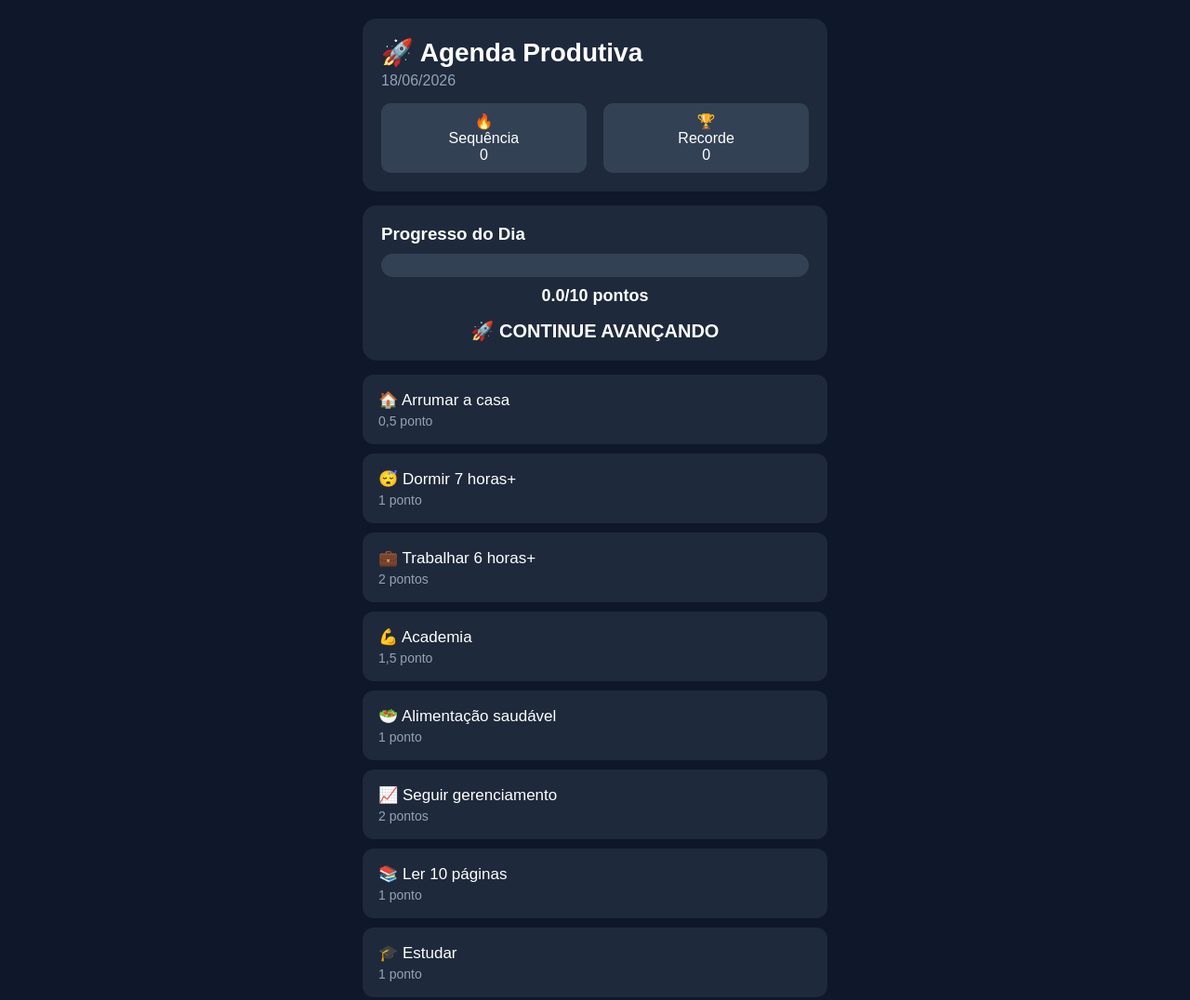
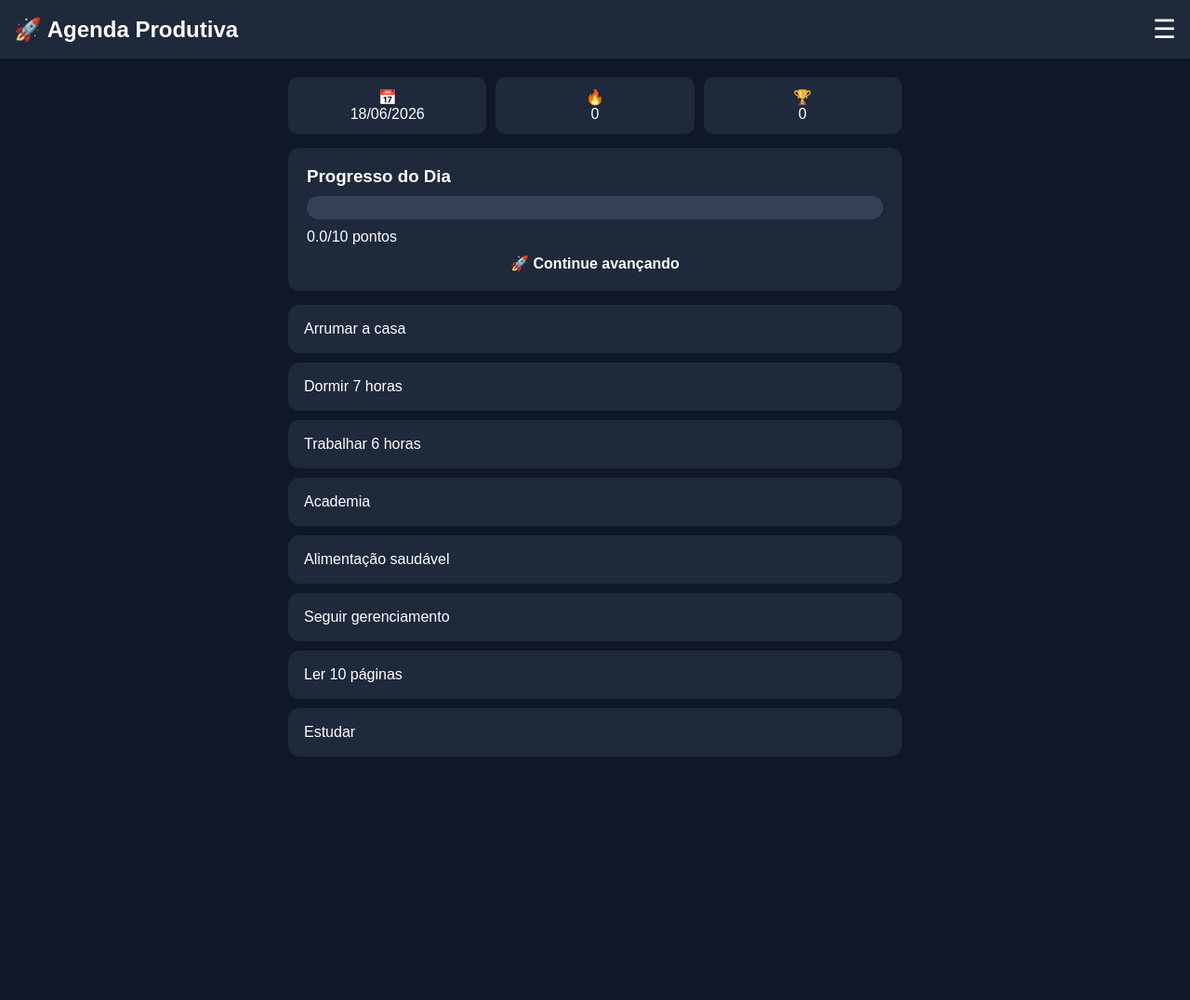
Before and after one commit to joseluizbelavista95-code/agenda-do-dia, a plain HTML site: page index.html in a window 1280 px wide. Shown: the top 1076 px of the page at 93% size. After the commit the page ends 844 px from the top, so only its background shows below. Drawn offline with Linux system fonts and the light colour scheme.

Commit message:
Update index.html

```diff
--- a/index.html
+++ b/index.html
@@ -4,371 +4,255 @@
 <meta charset="UTF-8">
 <meta name="viewport" content="width=device-width, initial-scale=1.0">
 <title>Agenda Produtiva</title>
-
 <style>
-
-*{
-margin:0;
-padding:0;
-box-sizing:border-box;
-font-family:Arial, Helvetica, sans-serif;
-}
-
-body{
-background:#0f172a;
-color:white;
-padding:20px;
-}
-
-.container{
-max-width:500px;
-margin:auto;
-}
-
-.header{
-background:#1e293b;
-padding:20px;
-border-radius:15px;
-margin-bottom:15px;
-}
-
-h1{
-font-size:28px;
-margin-bottom:5px;
-}
-
-.date{
-color:#94a3b8;
-}
-
-.stats{
-display:flex;
-justify-content:space-between;
-margin-top:15px;
-}
-
-.stat-box{
-background:#334155;
-padding:10px;
-border-radius:10px;
-width:48%;
-text-align:center;
-}
-
-.progress-card{
-background:#1e293b;
-padding:20px;
-border-radius:15px;
-margin-bottom:15px;
-}
-
-.progress-bar{
-height:25px;
-background:#334155;
-border-radius:30px;
-overflow:hidden;
-margin-top:10px;
-}
-
-.progress{
-height:100%;
-width:0%;
-background:#22c55e;
-transition:0.4s;
-}
-
-.progress-text{
-margin-top:10px;
-font-size:18px;
-font-weight:bold;
-text-align:center;
-}
-
-.task{
-background:#1e293b;
-padding:15px;
-border-radius:12px;
-margin-bottom:10px;
-cursor:pointer;
-transition:.3s;
-border:2px solid transparent;
-}
-
-.task:hover{
-border-color:#3b82f6;
-}
-
-.task.completed{
-background:#14532d;
-border-color:#22c55e;
-}
-
-.task-title{
-font-size:17px;
-}
-
-.task-points{
-color:#94a3b8;
-font-size:14px;
-margin-top:4px;
-}
-
-.status{
-text-align:center;
-font-size:20px;
-margin-top:15px;
-font-weight:bold;
-}
-
-.footer{
-margin-top:20px;
-text-align:center;
-color:#94a3b8;
-}
-
+*{margin:0;padding:0;box-sizing:border-box;font-family:Arial,sans-serif}
+body{background:#0f172a;color:#fff}
+header{background:#1e293b;padding:15px;display:flex;justify-content:space-between;align-items:center}
+.menu-btn{font-size:28px;cursor:pointer}
+.container{max-width:700px;margin:auto;padding:20px}
+.stats{display:flex;gap:10px;margin-bottom:15px}
+.stat-box{flex:1;background:#1e293b;padding:12px;border-radius:10px;text-align:center}
+.progress-card,.task{background:#1e293b;border-radius:12px}
+.progress-card{padding:20px;margin-bottom:15px}
+.progress-bar{height:25px;background:#334155;border-radius:20px;overflow:hidden;margin-top:10px}
+.progress{height:100%;width:0;background:#22c55e;transition:.3s}
+.task{padding:15px;margin-bottom:10px;cursor:pointer;border:2px solid transparent}
+.task.completed{background:#14532d;border-color:#22c55e}
+.status{text-align:center;margin-top:10px;font-weight:bold}
+.sidebar{position:fixed;top:0;left:-360px;width:360px;height:100%;background:#111827;padding:20px;transition:.3s;overflow:auto;z-index:999}
+.sidebar.open{left:0}
+.overlay{position:fixed;inset:0;background:rgba(0,0,0,.5);display:none}
+.overlay.show{display:block}
+input{width:100%;padding:10px;margin:6px 0;border:none;border-radius:6px}
+button{width:100%;padding:10px;border:none;border-radius:6px;cursor:pointer}
+.add-btn{background:#22c55e;color:#fff}
+.activity-item{background:#1f2937;padding:10px;border-radius:8px;margin-top:8px;display:flex;justify-content:space-between;align-items:center}
+.delete-btn{background:#dc2626;color:#fff;width:auto;padding:5px 10px}
+.info{background:#1e293b;padding:10px;border-radius:8px;margin:10px 0;text-align:center}
 </style>
 </head>
+<body>
 
-<body>
+<div id="overlay" class="overlay" onclick="toggleMenu()"></div>
+
+<div id="sidebar" class="sidebar">
+<h2>⚙️ Configurações</h2>
+
+<div class="info">
+Total configurado: <span id="configuredPoints">0</span>/10
+<br>
+Pontos disponíveis: <span id="remainingPoints">0</span>
+</div>
+
+<input id="activityName" placeholder="Nome da atividade">
+<input id="activityPoints" type="number" step="0.5" placeholder="Pontos">
+
+<button class="add-btn" onclick="addActivity()">Adicionar atividade</button>
+
+<hr style="margin:15px 0">
+
+<div id="activityListConfig"></div>
+</div>
+
+<header>
+<h2>🚀 Agenda Produtiva</h2>
+<div class="menu-btn" onclick="toggleMenu()">☰</div>
+</header>
 
 <div class="container">
 
-<div class="header">
-<h1>🚀 Agenda Produtiva</h1>
-<div class="date" id="today"></div>
-
 <div class="stats">
-
-<div class="stat-box">
-🔥
-<br>
-Sequência
-<br>
-<span id="streak">0</span>
-</div>
-
-<div class="stat-box">
-🏆
-<br>
-Recorde
-<br>
-<span id="bestStreak">0</span>
-</div>
-
-</div>
+<div class="stat-box">📅<br><span id="todayDate"></span></div>
+<div class="stat-box">🔥<br><span id="streak">0</span></div>
+<div class="stat-box">🏆<br><span id="record">0</span></div>
 </div>
 
 <div class="progress-card">
-
 <h3>Progresso do Dia</h3>
-
-<div class="progress-bar">
-<div class="progress" id="progressBar"></div>
+<div class="progress-bar"><div id="progressBar" class="progress"></div></div>
+<div style="margin-top:10px"><span id="score">0</span>/10 pontos</div>
+<div id="status" class="status">Comece o dia!</div>
 </div>
 
-<div class="progress-text">
-<span id="score">0</span>/10 pontos
-</div>
-
-<div class="status" id="status">
-Vamos começar!
-</div>
-
-</div>
-
-<div class="task" onclick="toggleTask(0)">
-<div class="task-title">🏠 Arrumar a casa</div>
-<div class="task-points">0,5 ponto</div>
-</div>
-
-<div class="task" onclick="toggleTask(1)">
-<div class="task-title">😴 Dormir 7 horas+</div>
-<div class="task-points">1 ponto</div>
-</div>
-
-<div class="task" onclick="toggleTask(2)">
-<div class="task-title">💼 Trabalhar 6 horas+</div>
-<div class="task-points">2 pontos</div>
-</div>
-
-<div class="task" onclick="toggleTask(3)">
-<div class="task-title">💪 Academia</div>
-<div class="task-points">1,5 ponto</div>
-</div>
-
-<div class="task" onclick="toggleTask(4)">
-<div class="task-title">🥗 Alimentação saudável</div>
-<div class="task-points">1 ponto</div>
-</div>
-
-<div class="task" onclick="toggleTask(5)">
-<div class="task-title">📈 Seguir gerenciamento</div>
-<div class="task-points">2 pontos</div>
-</div>
-
-<div class="task" onclick="toggleTask(6)">
-<div class="task-title">📚 Ler 10 páginas</div>
-<div class="task-points">1 ponto</div>
-</div>
-
-<div class="task" onclick="toggleTask(7)">
-<div class="task-title">🎓 Estudar</div>
-<div class="task-points">1 ponto</div>
-</div>
-
-<div class="footer">
-Meta mínima: 7 pontos ✅<br>
-Meta máxima: 10 pontos 🔥
-</div>
+<div id="tasksContainer"></div>
 
 </div>
 
 <script>
+const META_MINIMA = 7;
+const META_MAXIMA = 10;
 
-const TOTAL = 10;
-
-const tasks = [
-{points:0.5},
-{points:1},
-{points:2},
-{points:1.5},
-{points:1},
-{points:2},
-{points:1},
-{points:1}
+let tasks = JSON.parse(localStorage.getItem("tasks")) || [
+{name:"Arrumar a casa",points:0.5},
+{name:"Dormir 7 horas",points:1},
+{name:"Trabalhar 6 horas",points:2},
+{name:"Academia",points:1.5},
+{name:"Alimentação saudável",points:1},
+{name:"Seguir gerenciamento",points:2},
+{name:"Ler 10 páginas",points:1},
+{name:"Estudar",points:1}
 ];
 
-const today = new Date().toLocaleDateString('pt-BR');
+let completed = JSON.parse(localStorage.getItem("completed")) || [];
 
-document.getElementById('today').innerText = today;
+function toggleMenu(){
+document.getElementById("sidebar").classList.toggle("open");
+document.getElementById("overlay").classList.toggle("show");
+}
 
-function checkNewDay(){
-
-const currentDate = new Date().toDateString();
-const savedDate = localStorage.getItem("savedDate");
+document.getElementById("todayDate").innerText =
+new Date().toLocaleDateString("pt-BR");
 
 let streak = Number(localStorage.getItem("streak")) || 0;
-let bestStreak = Number(localStorage.getItem("bestStreak")) || 0;
+let record = Number(localStorage.getItem("record")) || 0;
 
-if(savedDate && savedDate !== currentDate){
+const currentDay = new Date().toDateString();
+const lastDay = localStorage.getItem("savedDay");
 
-const yesterdayPoints =
-Number(localStorage.getItem("lastScore")) || 0;
+if(lastDay && lastDay !== currentDay){
+let yesterdayScore = Number(localStorage.getItem("lastScore")) || 0;
 
-if(yesterdayPoints >= 7){
+if(yesterdayScore >= META_MINIMA){
 streak++;
+if(streak > record) record = streak;
 }else{
 streak = 0;
 }
 
-if(streak > bestStreak){
-bestStreak = streak;
+localStorage.setItem("streak",streak);
+localStorage.setItem("record",record);
+
+completed = [];
+localStorage.setItem("completed",JSON.stringify([]));
 }
 
-localStorage.setItem("streak", streak);
-localStorage.setItem("bestStreak", bestStreak);
+localStorage.setItem("savedDay",currentDay);
 
-localStorage.setItem(
-"completedTasks",
-JSON.stringify([])
-);
+document.getElementById("streak").innerText = streak;
+document.getElementById("record").innerText = record;
+
+function saveTasks(){
+localStorage.setItem("tasks",JSON.stringify(tasks));
 }
 
-localStorage.setItem("savedDate", currentDate);
-
-document.getElementById("streak").innerText = streak;
-document.getElementById("bestStreak").innerText = bestStreak;
-
+function getConfiguredPoints(){
+return tasks.reduce((a,b)=>a+Number(b.points),0);
 }
 
-checkNewDay();
+function addActivity(){
+const name = document.getElementById("activityName").value.trim();
+const points = Number(document.getElementById("activityPoints").value);
 
-let completedTasks =
-JSON.parse(localStorage.getItem("completedTasks"))
-|| [];
+if(!name || !points){
+alert("Preencha todos os campos.");
+return;
+}
 
-const taskElements =
-document.querySelectorAll(".task");
+if(getConfiguredPoints() + points > 10){
+alert("A soma total não pode ultrapassar 10 pontos.");
+return;
+}
 
-taskElements.forEach((task,index)=>{
-if(completedTasks.includes(index)){
-task.classList.add("completed");
+tasks.push({name,points});
+saveTasks();
+render();
+
+document.getElementById("activityName").value="";
+document.getElementById("activityPoints").value="";
 }
+
+function deleteActivity(index){
+if(!confirm("Excluir atividade?")) return;
+
+tasks.splice(index,1);
+completed = completed.filter(i => i !== index);
+
+saveTasks();
+localStorage.setItem("completed",JSON.stringify(completed));
+render();
+}
+
+function toggleTask(index){
+if(completed.includes(index)){
+completed = completed.filter(i => i !== index);
+}else{
+completed.push(index);
+}
+
+localStorage.setItem("completed",JSON.stringify(completed));
+renderProgress();
+renderTasks();
+}
+
+function renderTasks(){
+const container = document.getElementById("tasksContainer");
+container.innerHTML="";
+
+tasks.forEach((task,index)=>{
+const div = document.createElement("div");
+div.className = "task";
+
+if(completed.includes(index)){
+div.classList.add("completed");
+}
+
+div.innerHTML = task.name;
+div.onclick = ()=>toggleTask(index);
+container.appendChild(div);
+});
+}
+
+function renderConfig(){
+const list = document.getElementById("activityListConfig");
+list.innerHTML="";
+
+tasks.forEach((task,index)=>{
+list.innerHTML += `
+<div class="activity-item">
+<div>
+<strong>${task.name}</strong><br>
+${task.points} pts
+</div>
+<button class="delete-btn" onclick="deleteActivity(${index})">❌</button>
+</div>`;
 });
 
-function toggleTask(index){
+const total = getConfiguredPoints();
 
-if(completedTasks.includes(index)){
-
-completedTasks =
-completedTasks.filter(i => i !== index);
-
-taskElements[index]
-.classList.remove("completed");
-
-}else{
-
-completedTasks.push(index);
-
-taskElements[index]
-.classList.add("completed");
-
+document.getElementById("configuredPoints").innerText = total.toFixed(1);
+document.getElementById("remainingPoints").innerText = (10-total).toFixed(1);
 }
 
-localStorage.setItem(
-"completedTasks",
-JSON.stringify(completedTasks)
-);
+function renderProgress(){
+let score = 0;
 
-update();
+completed.forEach(i=>{
+if(tasks[i]) score += Number(tasks[i].points);
+});
+
+localStorage.setItem("lastScore",score);
+
+document.getElementById("score").innerText = score.toFixed(1);
+document.getElementById("progressBar").style.width = ((score/10)*100)+"%";
+
+const status = document.getElementById("status");
+
+if(score >= 10){
+status.innerText = "🔥 Dia Perfeito!";
+}else if(score >= 7){
+status.innerText = "✅ Meta atingida!";
+}else{
+status.innerText = "🚀 Continue avançando";
+}
 }
 
-function update(){
-
-let score = 0;
-
-completedTasks.forEach(index=>{
-score += tasks[index].points;
-});
-
-localStorage.setItem("lastScore", score);
-
-document.getElementById("score")
-.innerText = score.toFixed(1);
-
-const percent =
-(score / TOTAL) * 100;
-
-document.getElementById("progressBar")
-.style.width = percent + "%";
-
-const status =
-document.getElementById("status");
-
-if(score >= 10){
-
-status.innerHTML =
-"🔥 DIA PERFEITO!";
-
-}
-else if(score >= 7){
-
-status.innerHTML =
-"✅ META ATINGIDA!";
-
-}
-else{
-
-status.innerHTML =
-"🚀 CONTINUE AVANÇANDO";
-
+function render(){
+renderTasks();
+renderConfig();
+renderProgress();
 }
 
-}
-
-update();
-
+render();
 </script>
-
 </body>
 </html>
```
